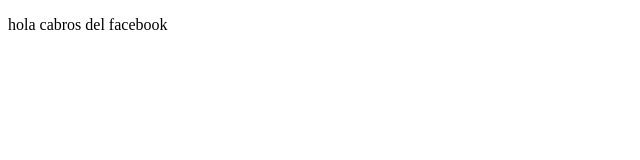
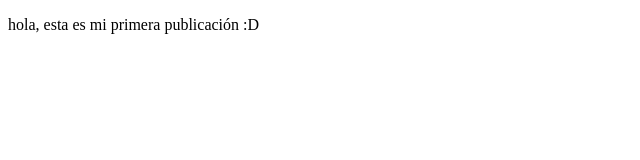
Before and after one commit to AxelVlz/secretproject, a plain HTML site: page index.html in a window 1280 px wide. Shown: the whole page, without its empty margins (0-640 px from the left). Drawn offline with Linux system fonts and the light colour scheme.

Commit message:
cambios agregados, bienvenida a mi página

```diff
--- a/index.html
+++ b/index.html
@@ -8,7 +8,7 @@
 </head>
 <body>
     <p>
-        hola cabros del facebook
+        hola, esta es mi primera publicación :D
     </p>
 </body>
 </html>
```
